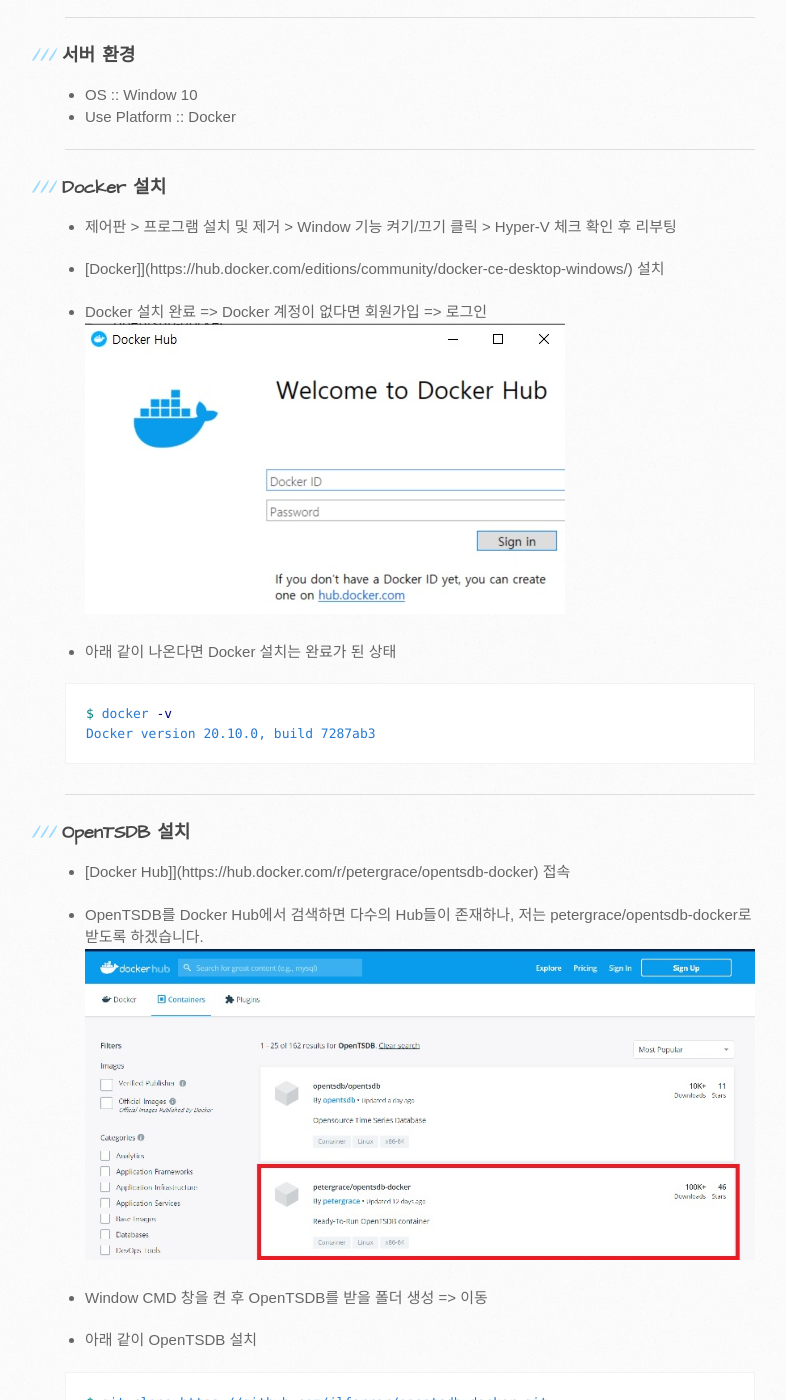
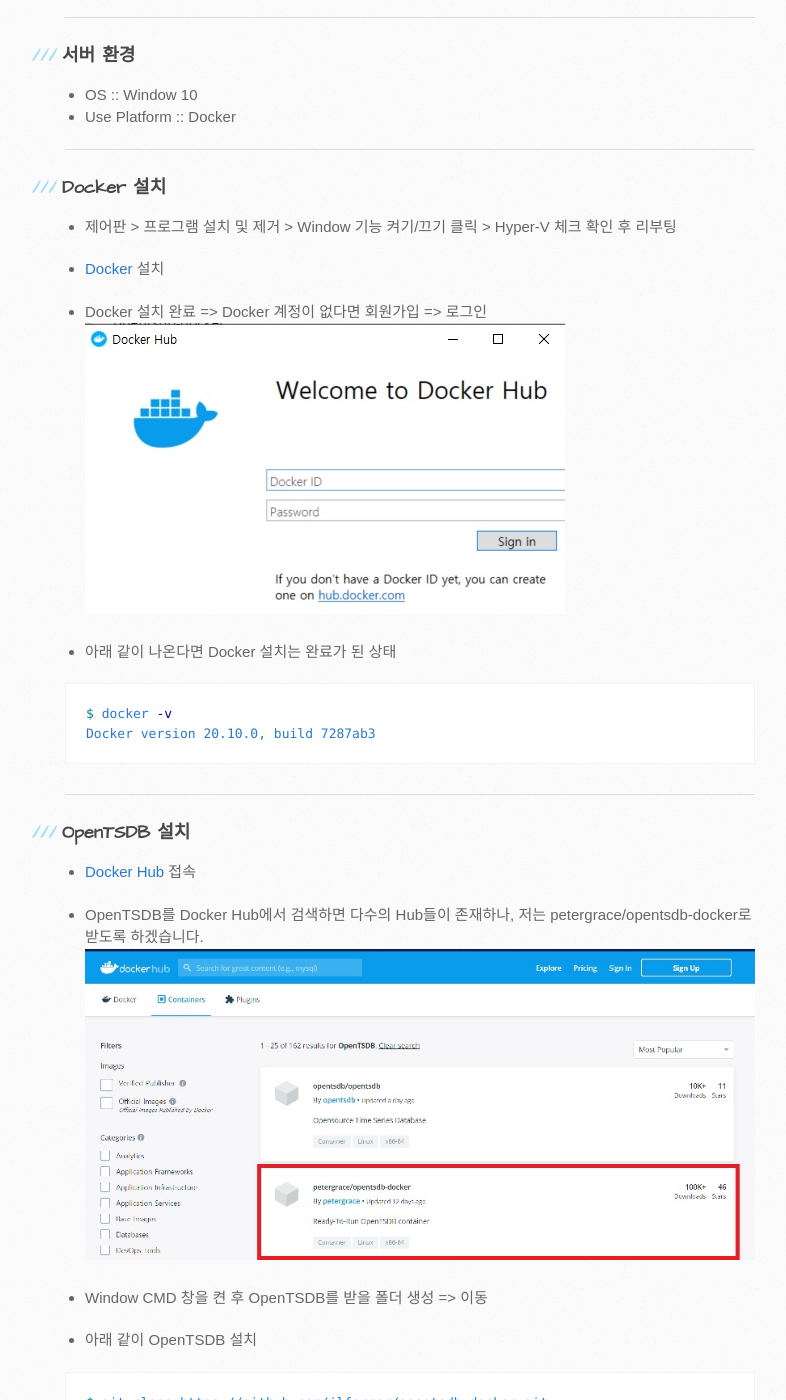
Before and after one commit to kdkrkwhr/kdkrkwhr.github.com, a Jekyll site: the page built from _posts/2020-12-18-docker-opents.md, in a window 1280 px wide and 1400 px high, scrolled down 1785 px. Shown: the whole window, without its empty margins (105-891 px from the left). Built offline with Jekyll 4.4.1, drawn with Linux system fonts in a browser that asks for light colours; comment, search, counter and statistics services are not loaded; some of the changed text lies outside the part shown.

Commit message:
[update]

```diff
--- a/_posts/2020-12-18-docker-opents.md
+++ b/_posts/2020-12-18-docker-opents.md
@@ -47,7 +47,7 @@
 
 * 제어판 > 프로그램 설치 및 제거 > Window 기능 켜기/끄기 클릭 > Hyper-V 체크 확인 후 리부팅
 
-* [Docker]](https://hub.docker.com/editions/community/docker-ce-desktop-windows/) 설치
+* [Docker](https://hub.docker.com/editions/community/docker-ce-desktop-windows/) 설치
 
 * Docker 설치 완료 => Docker 계정이 없다면 회원가입 => 로그인
 ![2020-12-17-docker-opents-3](/assets/2020-12-17-docker-opents-3.jpg)
@@ -62,7 +62,7 @@
 ----
 ### OpenTSDB 설치
 
-* [Docker Hub]](https://hub.docker.com/r/petergrace/opentsdb-docker) 접속
+* [Docker Hub](https://hub.docker.com/r/petergrace/opentsdb-docker) 접속
 
 * OpenTSDB를 Docker Hub에서 검색하면 다수의 Hub들이 존재하나, 저는 petergrace/opentsdb-docker로 받도록 하겠습니다.
 ![2020-12-17-docker-opents-4](/assets/2020-12-17-docker-opents-4.jpg)
```
Also changed, not shown: other parts of _posts/2020-12-18-docker-opents.md (+5 -0 lines).
